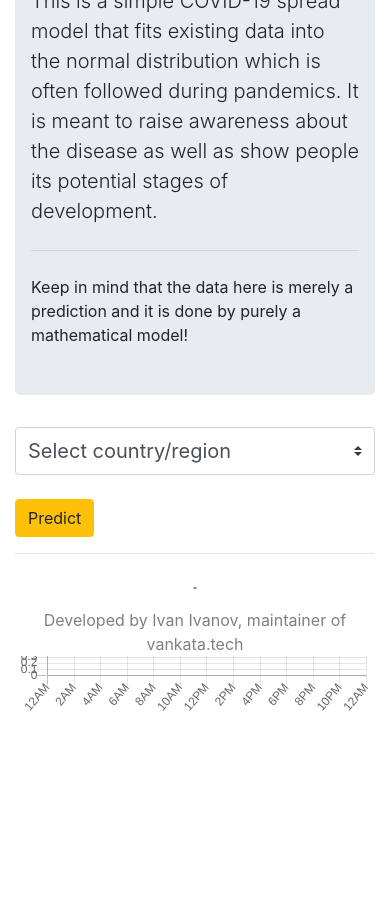
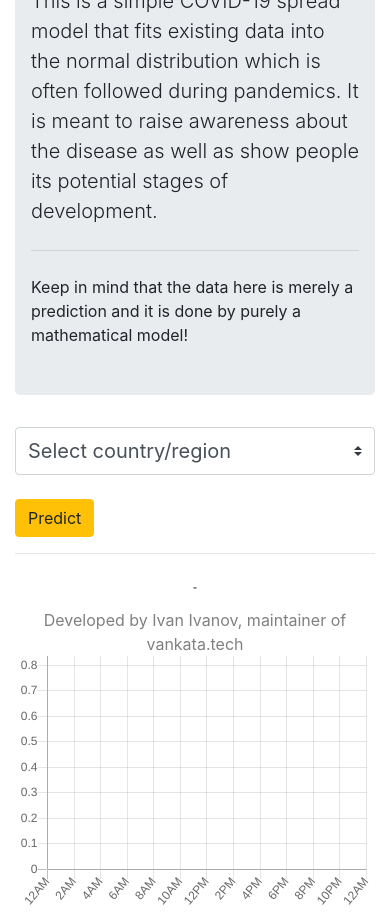
Before and after one commit to vanjo9800/covid-19-predictions, a website: page index.html in a window 390 px wide. Shown: the part 188-1100 px from the top of the page. Before the commit the page ends 938 px from the top, so only its background shows below. Drawn offline with nearby package versions, Linux system fonts and the light colour scheme; no server answers.

Commit message:
Add more responsiveness

```diff
--- a/index.html
+++ b/index.html
@@ -42,8 +42,9 @@
             onclick="loadPredictions()">Predict</button>
         <hr>
         </hr>
-        <div style="margin-bottom: 10%">
-            <canvas id="myChart" width="100%" height="40vh" style="min-height: 80px;"></canvas>
+        <div class="chart-container"
+            style="position: relative; height: 40vh; width:100%; margin:auto; margin-bottom: 10%">
+            <canvas id="myChart"></canvas>
         </div>
     </div>
     <footer style="text-align:center; color: #808080; background-color: white;" class="footer fixed-bottom">
--- a/static/js/chart.js
+++ b/static/js/chart.js
@@ -95,7 +95,9 @@ var chart = new Chart(ctx, {
         title: {
             display: true,
             text: '-',
-        }
+        },
+        responsive: true,
+        maintainAspectRatio: false,
     }
 });
 
```
